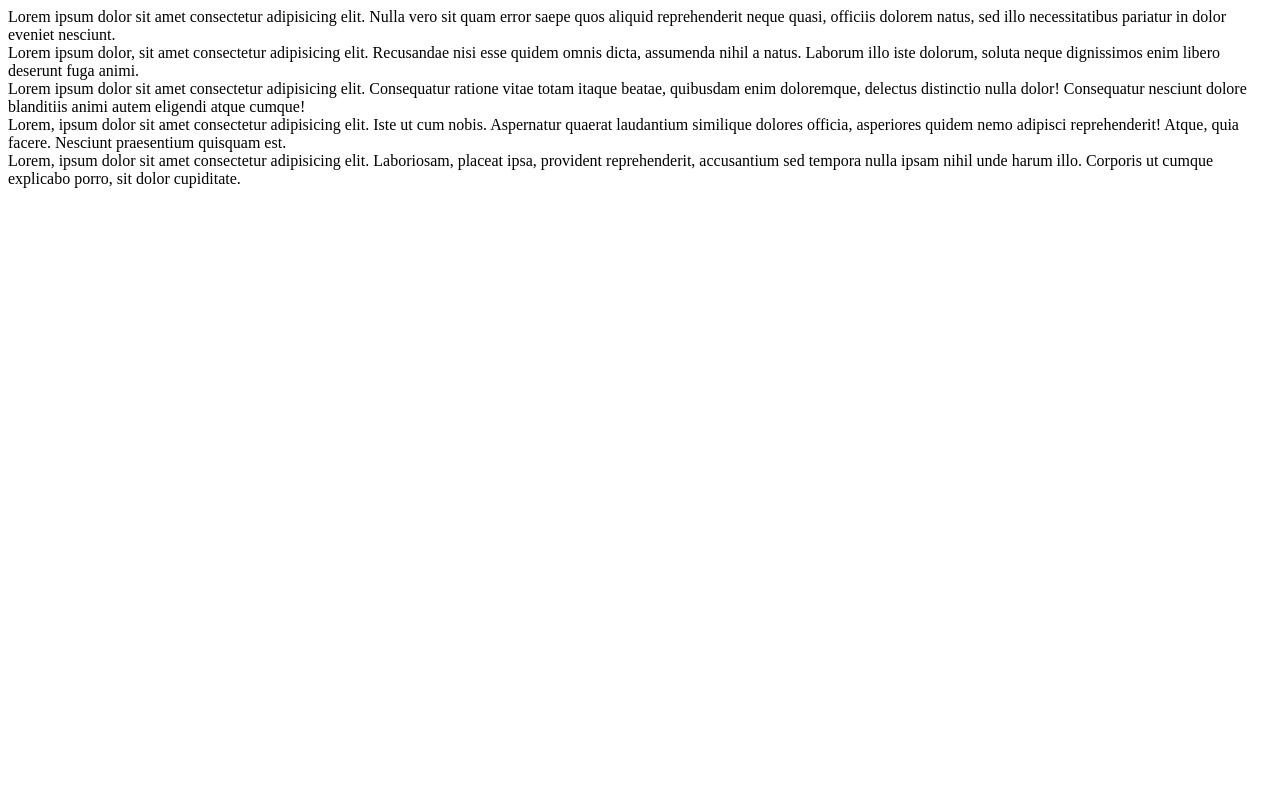
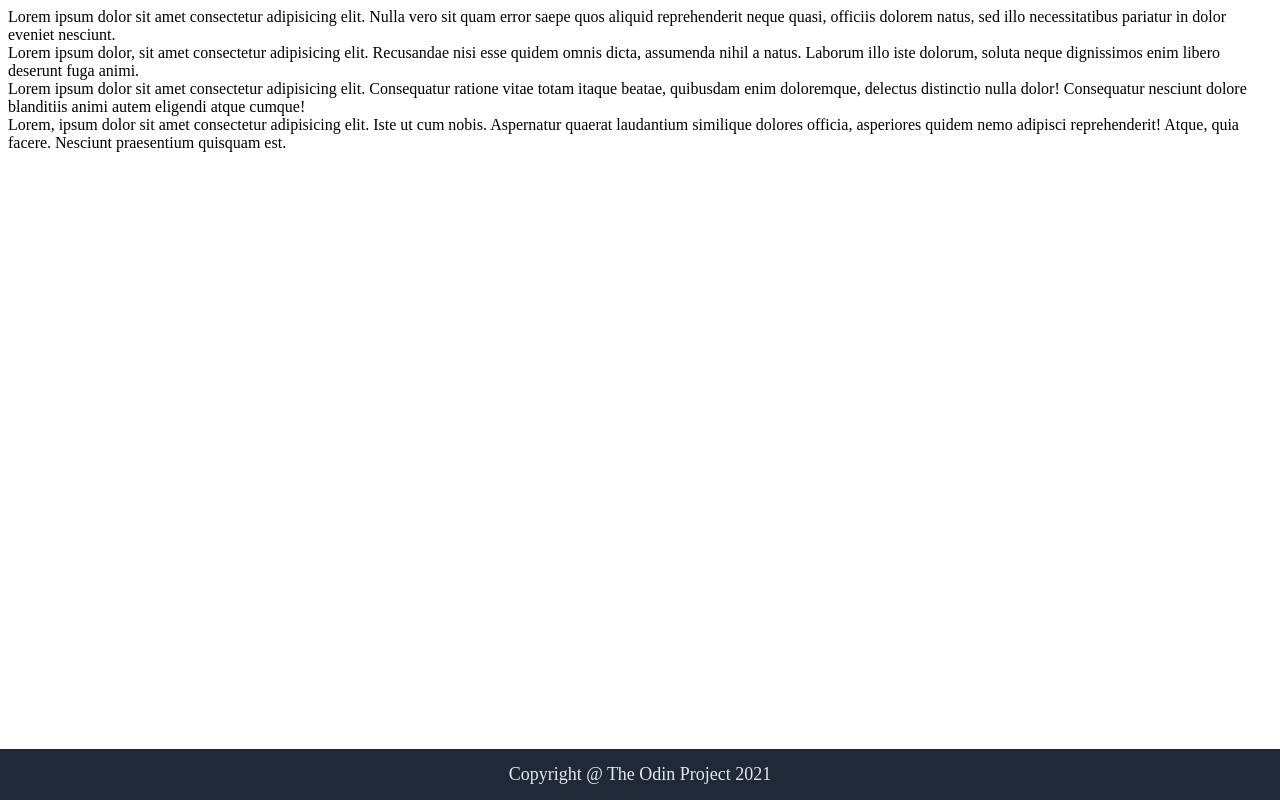
Before and after one commit to enrihg/odin-landing-page, a plain HTML site: page index.html in a window 1280 px wide. Drawn offline with Linux system fonts and the light colour scheme.

Commit message:
Footer completed

```diff
--- a/index.html
+++ b/index.html
@@ -8,10 +8,9 @@
   <link rel="stylesheet" href="style.css">
 </head>
 <body>
-  <div class="section">Lorem ipsum dolor sit amet consectetur adipisicing elit. Nulla vero sit quam error saepe quos aliquid reprehenderit neque quasi, officiis dolorem natus, sed illo necessitatibus pariatur in dolor eveniet nesciunt.</div>
-  <div class="section">Lorem ipsum dolor, sit amet consectetur adipisicing elit. Recusandae nisi esse quidem omnis dicta, assumenda nihil a natus. Laborum illo iste dolorum, soluta neque dignissimos enim libero deserunt fuga animi.</div>
-  <div class="section">Lorem ipsum dolor sit amet consectetur adipisicing elit. Consequatur ratione vitae totam itaque beatae, quibusdam enim doloremque, delectus distinctio nulla dolor! Consequatur nesciunt dolore blanditiis animi autem eligendi atque cumque!</div>
-  <div class="section">Lorem, ipsum dolor sit amet consectetur adipisicing elit. Iste ut cum nobis. Aspernatur quaerat laudantium similique dolores officia, asperiores quidem nemo adipisci reprehenderit! Atque, quia facere. Nesciunt praesentium quisquam est.</div>
-  <div class="footer">Lorem, ipsum dolor sit amet consectetur adipisicing elit. Laboriosam, placeat ipsa, provident reprehenderit, accusantium sed tempora nulla ipsam nihil unde harum illo. Corporis ut cumque explicabo porro, sit dolor cupiditate.</div>
-</body>
+  <div class="section1">Lorem ipsum dolor sit amet consectetur adipisicing elit. Nulla vero sit quam error saepe quos aliquid reprehenderit neque quasi, officiis dolorem natus, sed illo necessitatibus pariatur in dolor eveniet nesciunt.</div>
+  <div class="section2">Lorem ipsum dolor, sit amet consectetur adipisicing elit. Recusandae nisi esse quidem omnis dicta, assumenda nihil a natus. Laborum illo iste dolorum, soluta neque dignissimos enim libero deserunt fuga animi.</div>
+  <div class="section3">Lorem ipsum dolor sit amet consectetur adipisicing elit. Consequatur ratione vitae totam itaque beatae, quibusdam enim doloremque, delectus distinctio nulla dolor! Consequatur nesciunt dolore blanditiis animi autem eligendi atque cumque!</div>
+  <div class="section4">Lorem, ipsum dolor sit amet consectetur adipisicing elit. Iste ut cum nobis. Aspernatur quaerat laudantium similique dolores officia, asperiores quidem nemo adipisci reprehenderit! Atque, quia facere. Nesciunt praesentium quisquam est.</div>
+  <div class="footer">Copyright @ The Odin Project 2021</div>
 </html>
--- a/style.css
+++ b/style.css
@@ -0,0 +1,17 @@
+body {
+  display: flex;
+  flex-direction: column;
+}
+
+.footer {
+  background-color: #1F2937;
+  position: fixed;
+  bottom: 0;
+  left: 0;
+  right: 0;
+  padding: 15px;
+  color: #E5E7EB;
+  font-size: 18px;
+  display: flex;
+  justify-content: center;
+}
```
